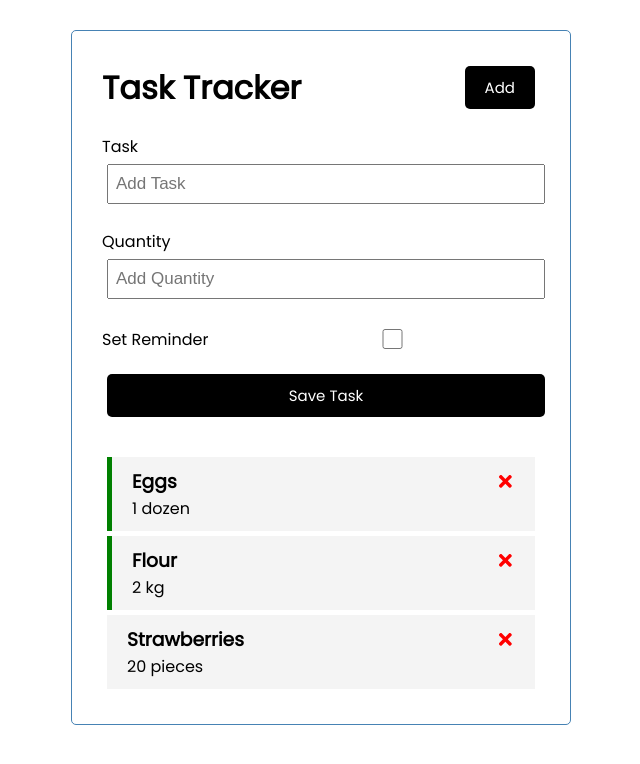
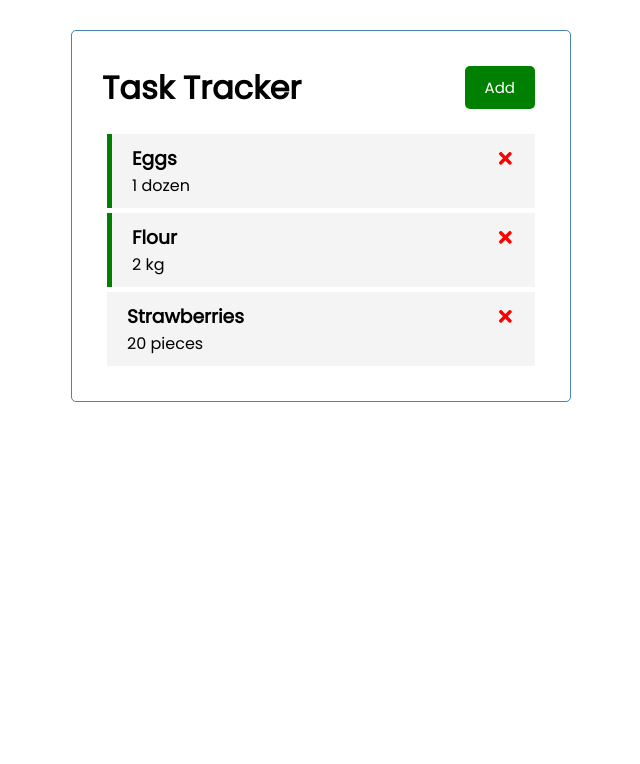
Before and after one commit to Lavelliane/react-sessions-prep, a React (Create React App) app: page / in a window 1280 px wide. Shown: the top 764 px of the page, without its empty margins (319-959 px from the left). Built offline with nearby package versions, Linux system fonts and the light colour scheme.

Commit message:
Toggle add task

```diff
--- a/src/App.js
+++ b/src/App.js
@@ -26,6 +26,7 @@ const shoppingList = [
 
 function App() {
   const [list, setList] = useState(shoppingList);
+  const [showAddTask, setShowAddTask] = useState(false);
 
   const handleAdd = (task) => {
     setList((list) => [...list, task]);
@@ -45,8 +46,12 @@ function App() {
 
   return (
     <div className="container">
-      <Header title="Task Tracker" />
-      <AddEntry onAdd={handleAdd} />
+      <Header
+        title="Task Tracker"
+        showAddTask={showAddTask}
+        setShowAddTask={setShowAddTask}
+      />
+      {showAddTask && <AddEntry onAdd={handleAdd} />}
       <ShoppingList
         shoppingList={list}
         onDelete={handleDelete}
--- a/src/components/Header.js
+++ b/src/components/Header.js
@@ -1,14 +1,18 @@
 import Button from "./Button";
 
-export default function Header({ title }) {
+export default function Header({ title, showAddTask, setShowAddTask }) {
   function onClick() {
-    console.log("Click");
+    setShowAddTask(!showAddTask);
   }
 
   return (
     <header className="header">
       <h1>{title}</h1>
-      <Button color="black" text="Add" onClick={onClick} />
+      <Button
+        color={showAddTask ? "red" : "green"}
+        text={showAddTask ? "Close" : "Add"}
+        onClick={onClick}
+      />
     </header>
   );
 }
```
